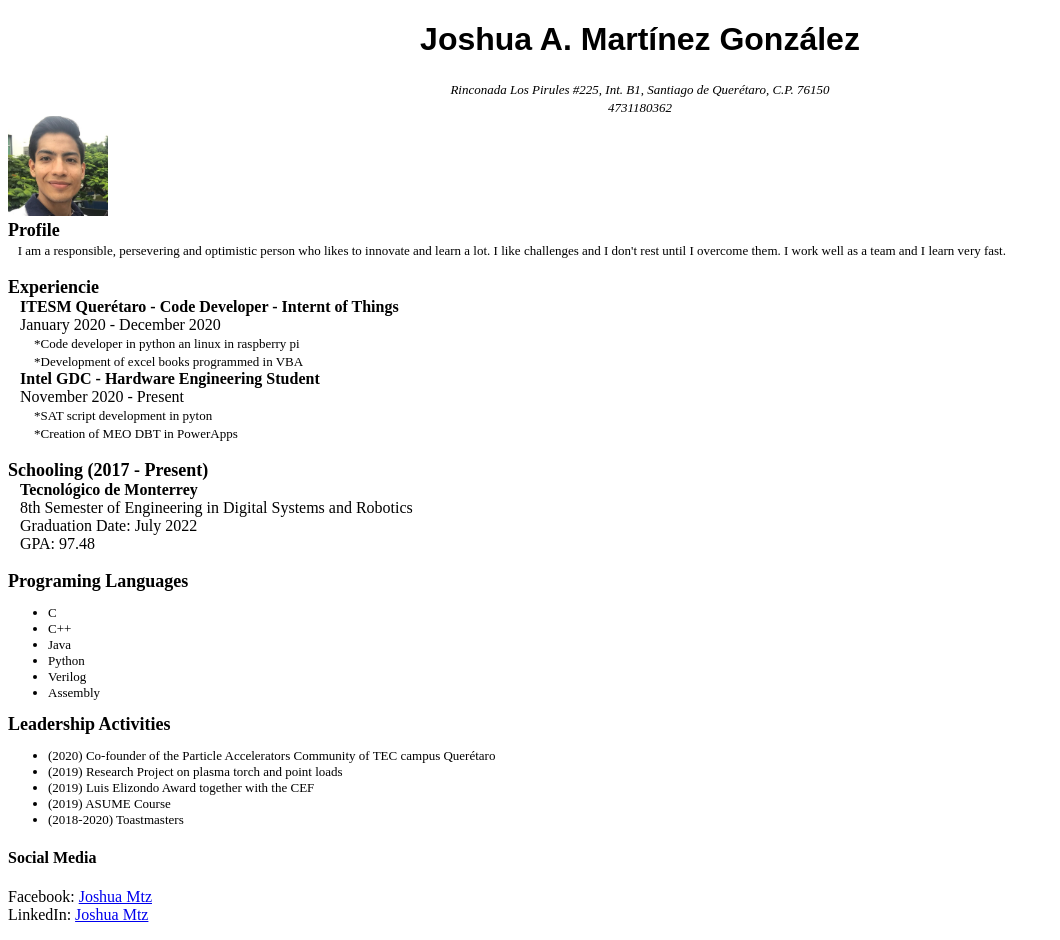
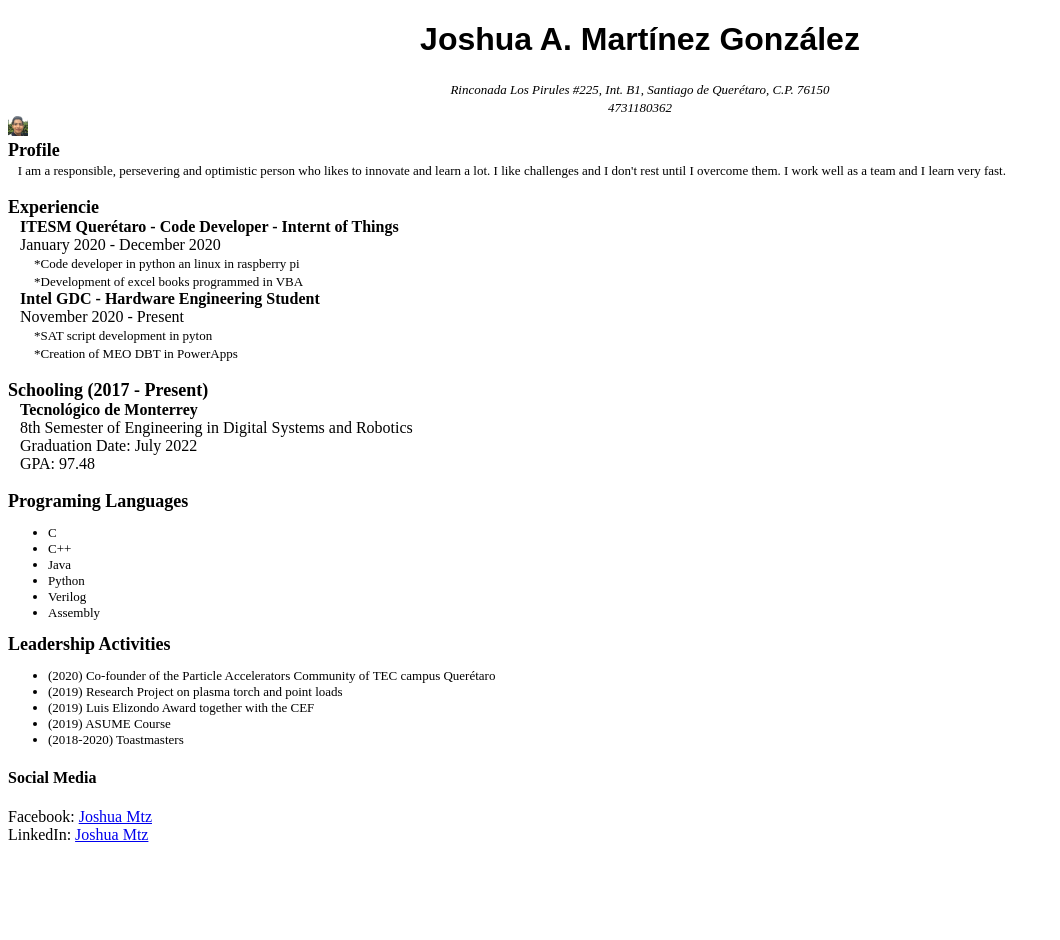
Before and after one commit to JoshuaMtz/DAW, a plain HTML site: page Lab01.html in a window 1280 px wide. Shown: the whole page, without its empty margins (0-1060 px from the left). After the commit the page ends 860 px from the top, so only its background shows below. Drawn offline with Linux system fonts and the light colour scheme.

Commit message:
dimensiones

```diff
--- a/Lab01.html
+++ b/Lab01.html
@@ -10,7 +10,7 @@
     </header>
     <aside>
       <nav>
-        <img src="Joshua.jpeg" alt="Profile photo" width="100" height="100">
+        <img src="Joshua.jpeg" alt="Profile photo" width="20" height="20">
       </nav>
     </aside>
     <main>
```
